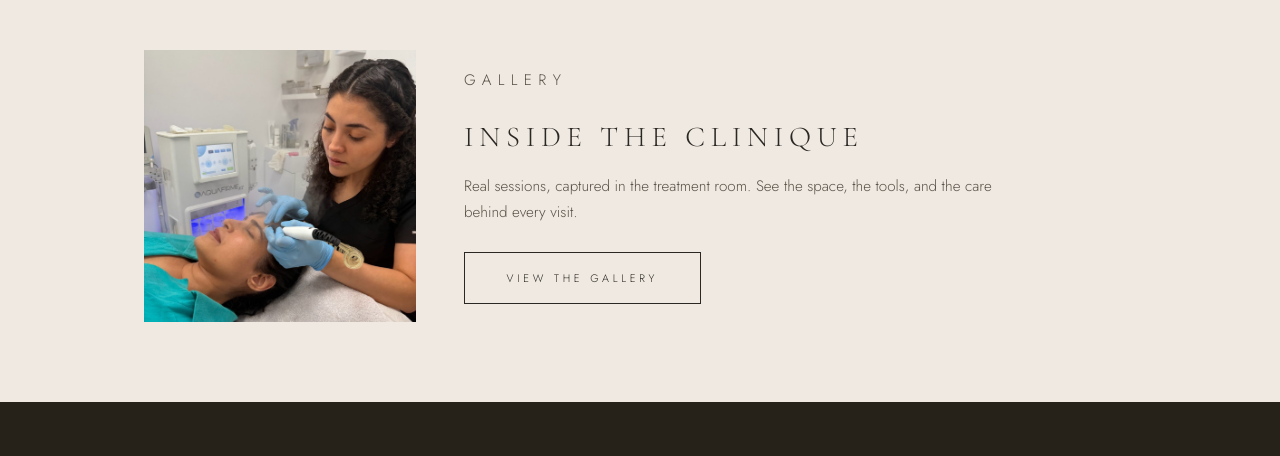
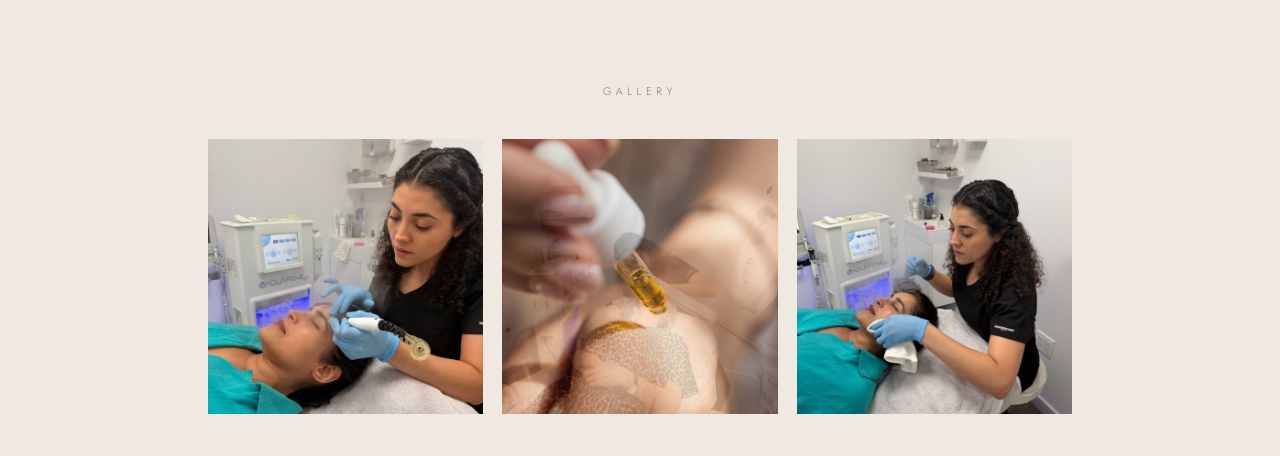
Before and after one commit to JMOriggi/dermaselene, a plain HTML site: page index.html in a window 1280 px wide. Shown: the part 2409-2865 px from the top of the page. Drawn offline with nearby package versions, Linux system fonts and the light colour scheme.

Commit message:
Home: gallery strip — three small photos, one crossfades to a new shot every 3s
Co-Authored-By: Claude Fable 5.1 <noreply@anthropic.com>

```diff
--- a/assets/site.js
+++ b/assets/site.js
@@ -26,3 +26,55 @@
   document.querySelectorAll('#site-nav a').forEach((a) => a.addEventListener('click', () => setOpen(false)));
   window.matchMedia('(min-width: 901px)').addEventListener('change', (e) => { if (e.matches) setOpen(false); });
 })();
+
+// Home gallery strip: every 3s one random tile crossfades to a photo not currently shown.
+(() => {
+  const strip = document.getElementById('gallery-strip');
+  if (!strip) return;
+  if (window.matchMedia('(prefers-reduced-motion: reduce)').matches) return;
+
+  const pool = [
+    { src: 'assets/personal/personal-2189.jpg', alt: 'Shanelle performing an AquaFirme facial', pos: 'center 30%' },
+    { src: 'assets/personal/personal-2185.jpg', alt: 'Inside the DermaSelene treatment room' },
+    { src: 'assets/personal/personal-2179.jpg', alt: 'A session at the clinique' },
+    { src: 'assets/personal/personal-2184-poster.jpg', alt: 'Treatment in progress' },
+    { src: 'assets/personal/personal-4631-poster.jpg', alt: 'Treatment in progress' },
+    { src: 'assets/img/serum-drop.jpg', alt: 'Active serum applied with a dropper' },
+    { src: 'assets/img/jade-roller.jpg', alt: 'Jade roller and gua sha ritual tools' },
+    { src: 'assets/img/cream-cheek.jpg', alt: 'Moisturiser applied to the cheek' },
+    { src: 'assets/img/leaf-face.jpg', alt: 'Portrait with monstera leaf' },
+    { src: 'assets/img/arm-swatches.jpg', alt: 'Texture swatches on the forearm' },
+    { src: 'assets/img/smile.jpg', alt: 'A confident, natural smile' },
+  ];
+
+  const tiles = Array.from(strip.querySelectorAll('.strip-tile'));
+  const shown = tiles.map((t) => t.querySelector('img').getAttribute('src'));
+  const pick = (arr) => arr[Math.floor(Math.random() * arr.length)];
+  let busy = false;
+
+  const tick = () => {
+    if (busy || document.hidden) return;
+    const i = Math.floor(Math.random() * tiles.length);
+    const next = pick(pool.filter((p) => !shown.includes(p.src)));
+    if (!next) return;
+    const tile = tiles[i];
+    const cur = tile.querySelector('img:not(.is-hidden)');
+    const img = tile.querySelector('img.is-hidden') || document.createElement('img');
+    busy = true;
+    img.className = 'is-hidden';
+    img.alt = next.alt;
+    img.style.objectPosition = next.pos || '';
+    img.onload = () => {
+      tile.appendChild(img);                      // incoming on top
+      requestAnimationFrame(() => requestAnimationFrame(() => {
+        img.classList.remove('is-hidden');        // fade in over the old one
+        shown[i] = next.src;
+        setTimeout(() => { cur.classList.add('is-hidden'); busy = false; }, 1200);
+      }));
+    };
+    img.onerror = () => { busy = false; };
+    img.src = next.src;
+  };
+
+  setInterval(tick, 3000);
+})();
--- a/assets/style.css
+++ b/assets/style.css
@@ -354,39 +354,39 @@ section { padding: 7rem 1.5rem; }
     rgba(138, 125, 109, 0.06);
 }
 
-/* ── Gallery teaser (small photo left, short text right) ── */
+/* ── Gallery strip (three small photos, one crossfades at a time) ── */
 
-.teaser-wrap { padding: 5rem 1.5rem; }
+.gallery-strip { text-align: center; }
 
-.teaser {
-  max-width: 62rem;
-  margin: 0 auto;
+.gallery-strip .eyebrow { margin-bottom: 2.4rem; }
+
+.strip {
+  max-width: 54rem;
+  margin: 0 auto 2.8rem;
   display: grid;
-  grid-template-columns: minmax(10rem, 17rem) 1fr;
-  gap: 3rem;
-  align-items: center;
+  grid-template-columns: repeat(3, 1fr);
+  gap: 1.2rem;
 }
 
-.teaser-media { display: block; overflow: hidden; }
-
-.teaser-media img {
-  width: 100%;
+.strip-tile {
+  position: relative;
+  margin: 0;
   aspect-ratio: 1 / 1;
-  object-fit: cover;
-  transition: transform 0.6s ease;
+  overflow: hidden;
+  background: var(--cream-2);
 }
 
-.teaser-media:hover img { transform: scale(1.03); }
-
-.teaser-text h2 {
-  font-size: clamp(1.3rem, 2.4vw, 1.8rem);
-  letter-spacing: 0.2em;
-  margin-bottom: 1.2rem;
+.strip-tile img {
+  position: absolute;
+  inset: 0;
+  width: 100%;
+  height: 100%;
+  object-fit: cover;
+  opacity: 1;
+  transition: opacity 1.1s ease;
 }
 
-.teaser-text p { color: var(--ink-soft); font-size: 0.95rem; max-width: 34rem; }
-
-.teaser-text .btn { margin-top: 1.6rem; }
+.strip-tile img.is-hidden { opacity: 0; }
 
 /* ── Pillars (about) ──────────────────────── */
 
@@ -749,8 +749,7 @@ footer .fine {
   .services-card { grid-template-columns: 1fr; padding: 2.8rem 1.8rem; }
   .split, .book-grid { grid-template-columns: 1fr; gap: 2.5rem; }
   .split.reverse .split-media { order: 0; }
-  .teaser-wrap { padding: 3.5rem 1.2rem; }
-  .teaser { grid-template-columns: minmax(7rem, 10rem) 1fr; gap: 1.5rem; }
+  .strip { gap: 0.8rem; }
   .pillars { grid-template-columns: 1fr; }
   .masonry { columns: 2; }
   section { padding: 4.5rem 1.2rem; }
@@ -761,8 +760,5 @@ footer .fine {
 
 @media (max-width: 560px) {
   .masonry { columns: 1; }
-  .teaser { grid-template-columns: minmax(6.5rem, 8.5rem) 1fr; gap: 1.1rem; align-items: start; }
-  .teaser-text h2 { font-size: 1.1rem; letter-spacing: 0.14em; margin-bottom: 0.8rem; }
-  .teaser-text p { font-size: 0.88rem; }
-  .teaser-text .btn { margin-top: 1.1rem; }
+  .strip { gap: 0.5rem; margin-bottom: 2.2rem; }
 }
--- a/index.html
+++ b/index.html
@@ -9,7 +9,7 @@
   <link rel="preconnect" href="https://fonts.gstatic.com" crossorigin>
   <link href="https://fonts.googleapis.com/css2?family=Cormorant+Garamond:wght@300;400&family=Jost:wght@300;400&display=swap" rel="stylesheet">
   <link rel="icon" type="image/png" href="assets/logo/favicon.png?v=2">
-  <link rel="stylesheet" href="assets/style.css?v=9">
+  <link rel="stylesheet" href="assets/style.css?v=10">
 </head>
 <body>
 
@@ -77,19 +77,15 @@
     </div>
   </section>
 
-  <!-- 4 · Gallery teaser: small photo left, short text right -->
-  <section class="teaser-wrap">
-    <div class="teaser">
-      <a class="teaser-media" href="gallery.html" aria-label="View the gallery">
-        <img src="assets/personal/personal-2189.jpg" alt="Shanelle performing an AquaFirme facial at the clinique" style="object-position: center 30%;">
-      </a>
-      <div class="teaser-text">
-        <p class="eyebrow">Gallery</p>
-        <h2>Inside the Clinique</h2>
-        <p>Real sessions, captured in the treatment room. See the space, the tools, and the care behind every visit.</p>
-        <a class="btn" href="gallery.html">View the Gallery</a>
-      </div>
+  <!-- 4 · Gallery strip: three small photos, one swaps every few seconds -->
+  <section class="gallery-strip">
+    <p class="eyebrow">Gallery</p>
+    <div class="strip" id="gallery-strip">
+      <figure class="strip-tile"><img src="assets/personal/personal-2189.jpg" alt="Shanelle performing an AquaFirme facial" style="object-position: center 30%;"></figure>
+      <figure class="strip-tile"><img src="assets/img/serum-drop.jpg" alt="Active serum applied with a dropper"></figure>
+      <figure class="strip-tile"><img src="assets/img/jade-roller.jpg" alt="Jade roller and gua sha ritual tools"></figure>
     </div>
+    <a class="btn" href="gallery.html">View the Gallery</a>
   </section>
 
   <footer>
@@ -107,6 +103,6 @@
     <p class="fine">&copy; 2026 DermaSelene Medical Esthetics. All rights reserved.</p>
   </footer>
 
-  <script src="assets/site.js?v=3"></script>
+  <script src="assets/site.js?v=4"></script>
 </body>
 </html>
```
Also changed, not shown: about.html (+2 -2 lines), book.html (+2 -2 lines), gallery.html (+2 -2 lines), research.html (+2 -2 lines).
